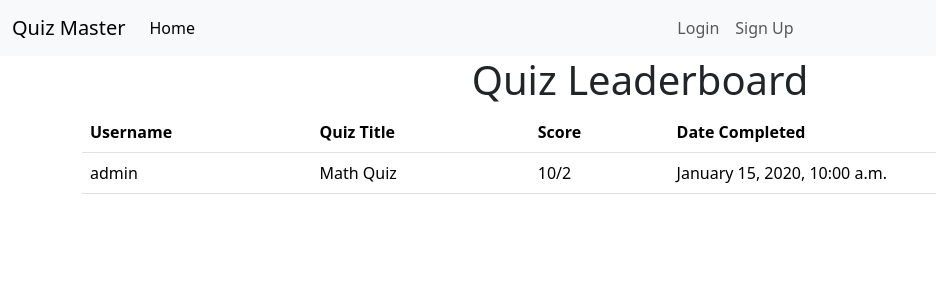
After one commit to Nirob-Barman/Quiz-Master, a Django app: page /leaderboard/ in a window 1280 px wide. The commit adds this page. Shown: the top 300 px of the page, without its empty margins (0-936 px from the left). Run offline with Django 4.2, Linux system fonts and the light colour scheme; data comes from the database, SQL or seed files in the repository; both versions use the stored data as it was after the commit; tables that the repository leaves empty hold one stand-in row (values such as "Sample post").

Commit message:
leaderboard and quiz history

```diff
--- a/QuizMaster/urls.py
+++ b/QuizMaster/urls.py
@@ -16,7 +16,7 @@ Including another URLconf
 """
 from django.contrib import admin
 from django.urls import path, include
-from core.views import home, quiz_view, quiz_result, quiz_history
+from core.views import home, quiz_view, quiz_result, quiz_history, leaderboard
 
 urlpatterns = [
     path('admin/', admin.site.urls),
@@ -26,6 +26,7 @@ urlpatterns = [
     path('quiz/<int:quiz_id>/', quiz_view, name='quiz_view'),
     path('quiz/<int:quiz_id>/result/', quiz_result, name='quiz_result'),
     path('quiz_history/<str:username>/', quiz_history, name='quiz_history'),
+    path('leaderboard/', leaderboard, name='leaderboard'),
 
     path('accounts/', include('accounts.urls')),
     # path('core/', include('core.urls')),
--- /dev/null
+++ b/core/templates/leaderboard.html
@@ -0,0 +1,34 @@
+{% extends 'base.html' %}
+
+{% block content %}
+
+<div class="container">
+    {% if top_scores %}
+        <h1 class="text-center">Quiz Leaderboard</h1>
+        <table class="table">
+            <thead>
+                <tr>
+                    <th scope="col">Username</th>
+                    <th scope="col">Quiz Title</th>
+                    <th scope="col">Score</th>
+                    <th scope="col">Date Completed</th>
+                </tr>
+            </thead>
+            <tbody>
+                {% for score in top_scores %}
+                <tr>
+                    <td>{{ score.user.username }}</td>
+                    <td>{{ score.quiz.title }}</td>
+                    <td>{{ score.score }}/{{ score.quiz.questions.count }}</td>
+                    <td>{{ score.completed_at|date:"F j, Y, g:i a" }}</td>
+                </tr>
+                {% endfor %}
+            </tbody>
+        </table>
+    {% else %}
+        <div style="height: 500px;" class="d-flex justify-content-center align-items-center">
+            <p>No scores available.</p>
+        </div>
+    {% endif %}
+</div>
+{% endblock %}
--- a/core/templates/navbar.html
+++ b/core/templates/navbar.html
@@ -18,6 +18,9 @@
                 <div class="nav-item">
                     <a class="nav-link" href="{% url 'quiz_history' user.username %}">Quiz History</a>
                 </div>
+                <div class="nav-item">
+                    <a class="nav-link" href="{% url 'leaderboard' %}">Leaderboard</a>
+                </div>
                 <li class="nav-item">
                     <a class="nav-link" href="{% url 'privacy_settings' %}">Privacy Settings</a>
                 </li>
--- a/core/views.py
+++ b/core/views.py
@@ -79,22 +79,34 @@ def quiz_history(request, username):
 
     return render(request, 'quiz_history.html', context)
 
-def home(request, category_slug=None):
-    categories = Category.objects.all()
-    selected_category = None
-    quizzes = Quiz.objects.all()
 
-    if category_slug:
-        selected_category = get_object_or_404(Category, slug=category_slug)
-        quizzes = Quiz.objects.filter(category=selected_category)
+def leaderboard(request):
+    # Get top scores from UserQuizHistory
+    top_scores = UserQuizHistory.objects.order_by('-score')[:10]
 
     context = {
-        'categories': categories,
-        'quizzes': quizzes,
-        'selected_category': selected_category,
+        'top_scores': top_scores,
     }
 
-    return render(request, 'home.html', context)
+    return render(request, 'leaderboard.html', context)
+
+# def home(request, category_slug=None):
+#     categories = Category.objects.all()
+#     selected_category = None
+#     quizzes = Quiz.objects.all()
+
+#     if category_slug:
+#         selected_category = get_object_or_404(Category, slug=category_slug)
+#         quizzes = Quiz.objects.filter(category=selected_category)
+
+#     context = {
+#         'categories': categories,
+#         'quizzes': quizzes,
+#         'selected_category': selected_category,
+#     }
+
+#     return render(request, 'home.html', context)
+
 
 def home(request, category_slug=None):
 
--- a/quizzes/models.py
+++ b/quizzes/models.py
@@ -10,6 +10,7 @@ class Category(models.Model):
     def __str__(self):
         return self.name
 
+
 class Quiz(models.Model):
     title = models.CharField(max_length=255)
     description = models.TextField()
@@ -21,7 +22,8 @@ class Quiz(models.Model):
 
 
 class Question(models.Model):
-    quiz = models.ForeignKey(Quiz, on_delete=models.CASCADE, related_name='questions', default=1)
+    quiz = models.ForeignKey(
+        Quiz, on_delete=models.CASCADE, related_name='questions', default=1)
     quizQuestion = models.CharField(max_length=255)
     quizMark = models.IntegerField(default=1)
 
```
Also changed, not shown: core/templates/home.html (+11 -5 lines), db.sqlite3.
